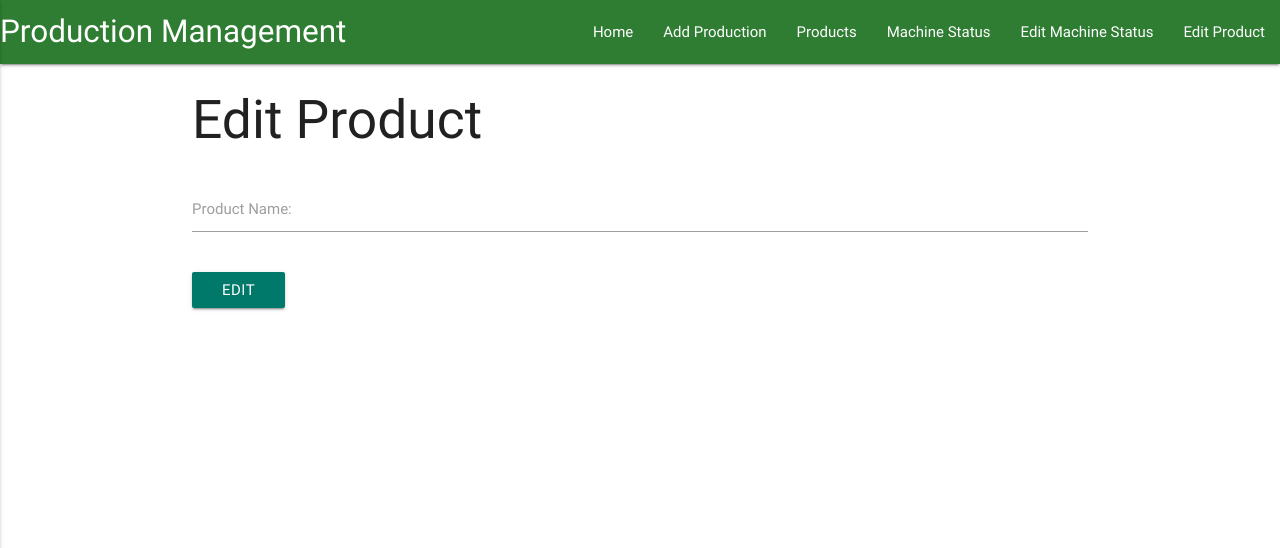
After one commit to ninos77/Production-Management, a Flask app: template templates/editproduct.html in a window 1280 px wide. The commit adds this page. Shown: the top 548 px of the page. Run offline with Flask 2, Linux system fonts and the light colour scheme; the template is opened without the code that fills it, so the values that code supplies are empty; some libraries are stand-ins or nearby versions.

Commit message:
Add edit function to the product and make the template for that

```diff
--- a/app.py
+++ b/app.py
@@ -54,6 +54,22 @@ def insert_product():
     return redirect(url_for("get_products"))
 
 
+@app.route('/edit_product/<product_id>')
+def edit_product(product_id):
+    the_product = mongo.db.products.find_one({"_id": ObjectId(product_id)})
+    return render_template('editproduct.html', product=the_product)
+
+
+@app.route("/update_product/<product_id>", methods=["GET", "POST"])
+def update_product(product_id):
+    products = mongo.db.products
+    products.update({"_id": ObjectId(product_id)},
+    {
+         'product_name': request.form.get('product_name')
+    })
+    return redirect(url_for("get_products"))
+
+
 @app.route('/register_production/<production_id>')
 def register_production(production_id):
     the_production = mongo.db.productions.find_one({"_id": ObjectId(production_id)})
--- /dev/null
+++ b/templates/editproduct.html
@@ -0,0 +1,16 @@
+{% extends "base.html" %}  {% block content %}
+
+<h2>Edit Product</h2>
+<div class="row">
+  <form action="{{url_for('update_product', product_id=product._id)}}" method="POST" class="col s12">
+      <div class="row">
+      <div class="input-field col s12">
+        <input id="product_name" name="product_name" type="text" class="validate" value="{{product.product_name}}" />
+        <label for="icon_prefix">Product Name: </label>
+      </div>
+    </div>
+      <button class="btn waves-effect teal darken-2 waves-light" type="submit" >Edit
+     </button>
+  </form>
+</div>
+{% endblock %}
--- a/templates/products.html
+++ b/templates/products.html
@@ -7,7 +7,7 @@
     <div class="row">
         <div class="col s12 l5">
               <a href="{{url_for('delet_product', product_id=product._id)}}" class="waves-effect waves-light red darken-4 btn btn_small">Delet</a>
-              <a href="#" class="waves-effect waves-light btn btn_small teal darken-2  margin-10"><span>Edit</span></a>
+              <a href="{{url_for('edit_product', product_id=product._id)}}" class="waves-effect waves-light btn btn_small teal darken-2  margin-10"><span>Edit</span></a>
         </div>
         <div class="col s12 l7">
               <h5 class="center-align"><strong>Product Name: </strong>{{product.product_name}}</h5>
```
